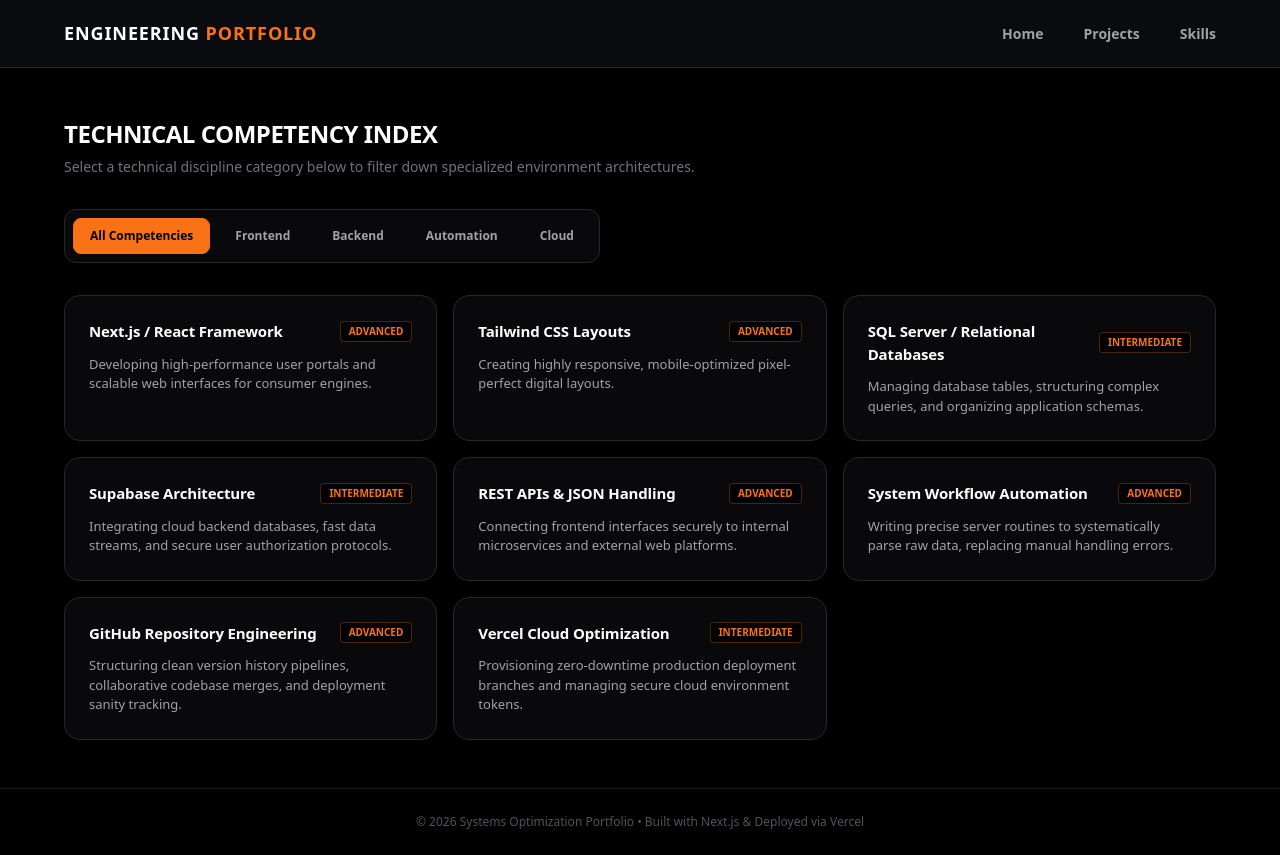
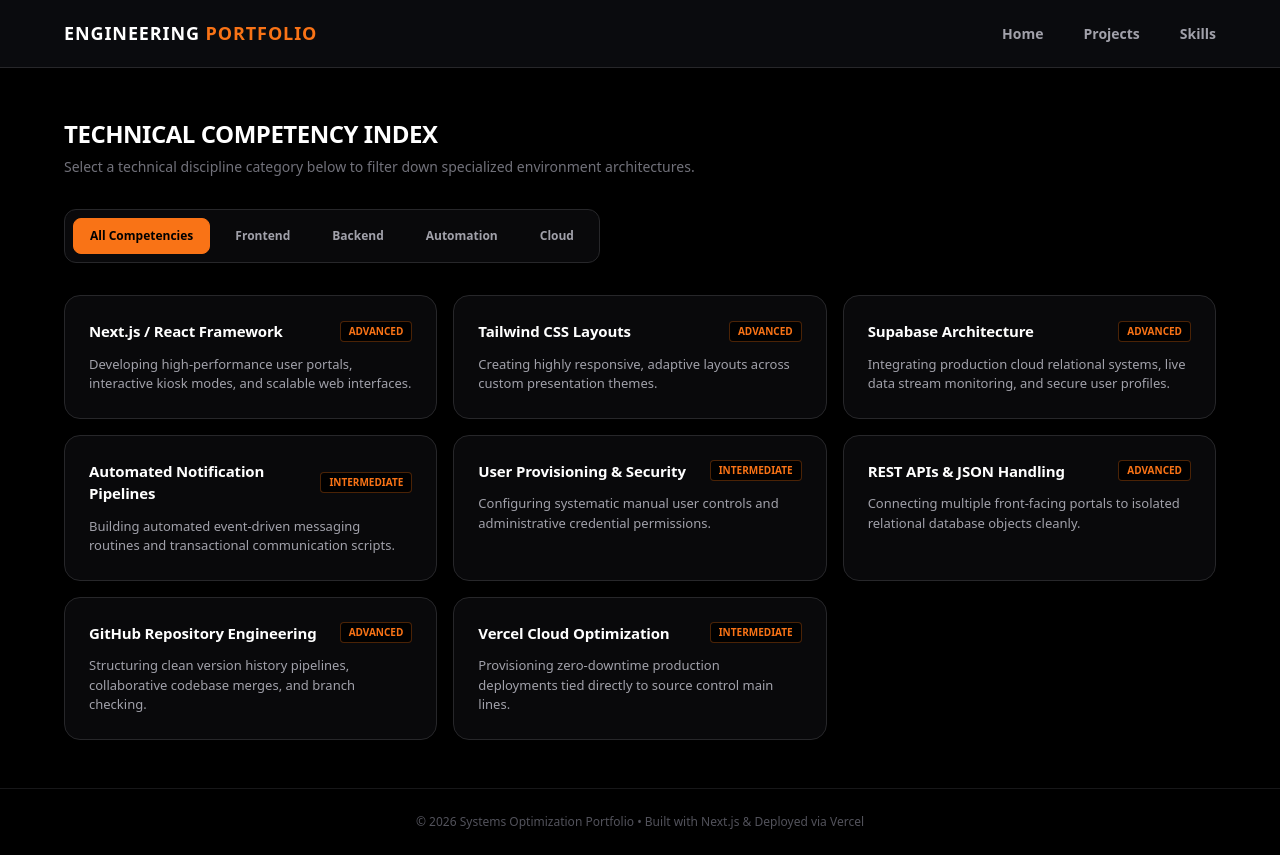
Before and after one commit to TKCBMH-sudomaster/developer-resume, a Next.js app: page /skills in a window 1280 px wide. Built offline with nearby package versions, Linux system fonts and the light colour scheme.

Commit message:
style: update project metadata to accurately reflect independent personal projects

```diff
--- a/app/projects/page.tsx
+++ b/app/projects/page.tsx
@@ -4,48 +4,45 @@ export default function ProjectsPage() {
   const projects = [
     {
       title: "Full-Stack Meal Planner Application",
-      role: "Lead Full-Stack Developer",
+      role: "Independent Personal Project",
       description: "Engineered an end-to-end nutritional planning utility featuring interactive menu construction, dynamic macro-nutrient calculation trees, and persistent user profile tracking tables.",
       impact: "Combines fast cloud computing with intuitive data state management to process custom calculations without UI freeze lag.",
-      skills: ["Next.js Framework", "PostgreSQL / Supabase", "Tailwind Engine", "REST API Endpoints"]
+      skills: ["Next.js Framework", "PostgreSQL / Supabase", "State Trees", "REST API Endpoints"]
     },
     {
-      title: "Enterprise Application Suite & Support Portal",
-      role: "Systems Specialist & Developer",
-      description: "Designed and launched a custom administrative software suite featuring a secure technician portal, user check-in kiosk interface, and a real-time support queue monitoring board.",
-      impact: "Streamlines internal team communications and centralizes technician workflows into a single operational interface.",
-      skills: ["Next.js", "Supabase Database", "Kiosk Architecture", "Real-Time Monitoring"]
+      title: "IT Helpdesk Digital Queue System (Solutions Bar)",
+      role: "Independent Personal Project",
+      description: "Architected a multi-interface support ecosystem featuring a secure technician management portal, a high-traffic user check-in kiosk system, and a real-time queue monitoring dashboard.",
+      impact: "Eliminates operational bottlenecks by unifying live support metrics into a centralized database schema.",
+      skills: ["Supabase DB", "Kiosk Mode UI", "Monitoring Dashboards", "Relational Architecture"]
     },
     {
-      title: "Automated Access Review Reconciliation Engine",
-      role: "Backend & Automation Engineer",
-      description: "Engineered an automated script pipeline that aggregates, filters, and reconciles system privilege logs, dropping manual oversight loops down to instantaneous processing.",
-      impact: "Significantly reduces administrative overhead and eliminates human tracking error during critical security audit cycles.",
-      skills: ["SQL Server", "Data Automation", "System Auditing", "Workflow Optimization"]
+      title: "The Angler Application",
+      role: "Independent Personal Project",
+      description: "Designed and engineered a tracking utility featuring a robust backend engine with manual user provisioning and automated event-driven email verification notifications.",
+      impact: "Successfully maps a clean, tactical theme across a highly versatile interface adapted to multiple user demographics.",
+      skills: ["Notification Pipelines", "User Provisioning", "Theme Adapters", "Event Auditing"]
     }
   ];
 
   return (
     <div style={{ display: 'flex', flexDirection: 'column', gap: '32px' }}>
 
-      {/* Page Title Block */}
       <div style={{ display: 'flex', flexDirection: 'column', gap: '4px' }}>
         <h2 style={{ fontSize: '24px', fontWeight: 800, letterSpacing: '-0.02em', color: '#ffffff', textTransform: 'uppercase', margin: 0 }}>
-          Production Deployments
+          Independent Software Builds
         </h2>
         <p style={{ color: '#71717a', fontSize: '14px', margin: 0 }}>
-          A comprehensive review of software systems engineered to solve complex operational problems.
+          A comprehensive review of software systems engineered in my personal development environment to solve complex operational problems.
         </p>
       </div>
 
-      {/* Main Stacked Project List Layout */}
       <div style={{ display: 'flex', flexDirection: 'column', gap: '24px' }}>
         {projects.map((project, index) => (
           <div
             key={index}
             style={{ padding: '32px', backgroundColor: '#09090b', border: '1px solid #27272a', borderRadius: '16px', display: 'flex', flexDirection: 'column', gap: '16px' }}
           >
-            {/* Header Area */}
             <div style={{ display: 'flex', flexDirection: 'column', gap: '4px' }}>
               <span style={{ fontSize: '11px', fontWeight: 700, textTransform: 'uppercase', letterSpacing: '0.1em', color: '#f97316' }}>
                 {project.role}
@@ -55,22 +52,19 @@ export default function ProjectsPage() {
               </h3>
             </div>
 
-            {/* Description */}
             <p style={{ fontSize: '14px', color: '#a1a1aa', lineHeight: 1.6, margin: 0 }}>
               {project.description}
             </p>
 
-            {/* Business Impact Box */}
             <div style={{ padding: '16px', backgroundColor: '#000000', border: '1px solid #1e1e20', borderRadius: '8px', display: 'flex', flexDirection: 'column', gap: '4px' }}>
               <span style={{ fontSize: '10px', fontWeight: 700, textTransform: 'uppercase', letterSpacing: '0.05em', color: '#f97316' }}>
-                Business Impact Profile
+                Technical Execution Profile
               </span>
               <p style={{ fontSize: '13px', color: '#d4d4d8', margin: 0, lineHeight: 1.5 }}>
                 {project.impact}
               </p>
             </div>
 
-            {/* Technology Tags Cluster */}
             <div style={{ display: 'flex', flexWrap: 'wrap', gap: '8px', paddingTop: '8px' }}>
               {project.skills.map((skill, i) => (
                 <span
--- a/app/skills/page.tsx
+++ b/app/skills/page.tsx
@@ -6,14 +6,14 @@ export default function SkillsPage() {
   const [activeTab, setActiveTab] = useState<string>('all');
 
   const technicalSkills = [
-    { name: "Next.js / React Framework", category: "frontend", level: "Advanced", detail: "Developing high-performance user portals and scalable web interfaces for consumer engines." },
-    { name: "Tailwind CSS Layouts", category: "frontend", level: "Advanced", detail: "Creating highly responsive, mobile-optimized pixel-perfect digital layouts." },
-    { name: "SQL Server / Relational Databases", category: "backend", level: "Intermediate", detail: "Managing database tables, structuring complex queries, and organizing application schemas." },
-    { name: "Supabase Architecture", category: "backend", level: "Intermediate", detail: "Integrating cloud backend databases, fast data streams, and secure user authorization protocols." },
-    { name: "REST APIs & JSON Handling", category: "backend", level: "Advanced", detail: "Connecting frontend interfaces securely to internal microservices and external web platforms." },
-    { name: "System Workflow Automation", category: "automation", level: "Advanced", detail: "Writing precise server routines to systematically parse raw data, replacing manual handling errors." },
-    { name: "GitHub Repository Engineering", category: "cloud", level: "Advanced", detail: "Structuring clean version history pipelines, collaborative codebase merges, and deployment sanity tracking." },
-    { name: "Vercel Cloud Optimization", category: "cloud", level: "Intermediate", detail: "Provisioning zero-downtime production deployment branches and managing secure cloud environment tokens." }
+    { name: "Next.js / React Framework", category: "frontend", level: "Advanced", detail: "Developing high-performance user portals, interactive kiosk modes, and scalable web interfaces." },
+    { name: "Tailwind CSS Layouts", category: "frontend", level: "Advanced", detail: "Creating highly responsive, adaptive layouts across custom presentation themes." },
+    { name: "Supabase Architecture", category: "backend", level: "Advanced", detail: "Integrating production cloud relational systems, live data stream monitoring, and secure user profiles." },
+    { name: "Automated Notification Pipelines", category: "automation", level: "Intermediate", detail: "Building automated event-driven messaging routines and transactional communication scripts." },
+    { name: "User Provisioning & Security", category: "automation", level: "Intermediate", detail: "Configuring systematic manual user controls and administrative credential permissions." },
+    { name: "REST APIs & JSON Handling", category: "backend", level: "Advanced", detail: "Connecting multiple front-facing portals to isolated relational database objects cleanly." },
+    { name: "GitHub Repository Engineering", category: "cloud", level: "Advanced", detail: "Structuring clean version history pipelines, collaborative codebase merges, and branch checking." },
+    { name: "Vercel Cloud Optimization", category: "cloud", level: "Intermediate", detail: "Provisioning zero-downtime production deployments tied directly to source control main lines." }
   ];
 
   const displayedSkills = activeTab === 'all'
@@ -23,7 +23,6 @@ export default function SkillsPage() {
   return (
     <div style={{ display: 'flex', flexDirection: 'column', gap: '32px' }}>
 
-      {/* Page Title Block */}
       <div style={{ display: 'flex', flexDirection: 'column', gap: '4px' }}>
         <h2 style={{ fontSize: '24px', fontWeight: 800, letterSpacing: '-0.02em', color: '#ffffff', textTransform: 'uppercase', margin: 0 }}>
           Technical Competency Index
@@ -33,7 +32,6 @@ export default function SkillsPage() {
         </p>
       </div>
 
-      {/* Dynamic Tab Controls Layout */}
       <div style={{ display: 'flex', flexWrap: 'wrap', gap: '8px', padding: '8px', backgroundColor: '#09090b', border: '1px solid #27272a', borderRadius: '12px', width: 'max-content', maxWidth: '100%', boxSizing: 'border-box' }}>
         {['all', 'frontend', 'backend', 'automation', 'cloud'].map((tab) => {
           const isActive = activeTab === tab;
@@ -60,7 +58,6 @@ export default function SkillsPage() {
         })}
       </div>
 
-      {/* Grid Display Container */}
       <div style={{ display: 'grid', gridTemplateColumns: 'repeat(auto-fit, minmax(320px, 1fr))', gap: '16px' }}>
         {displayedSkills.map((skill, idx) => (
           <div
```
